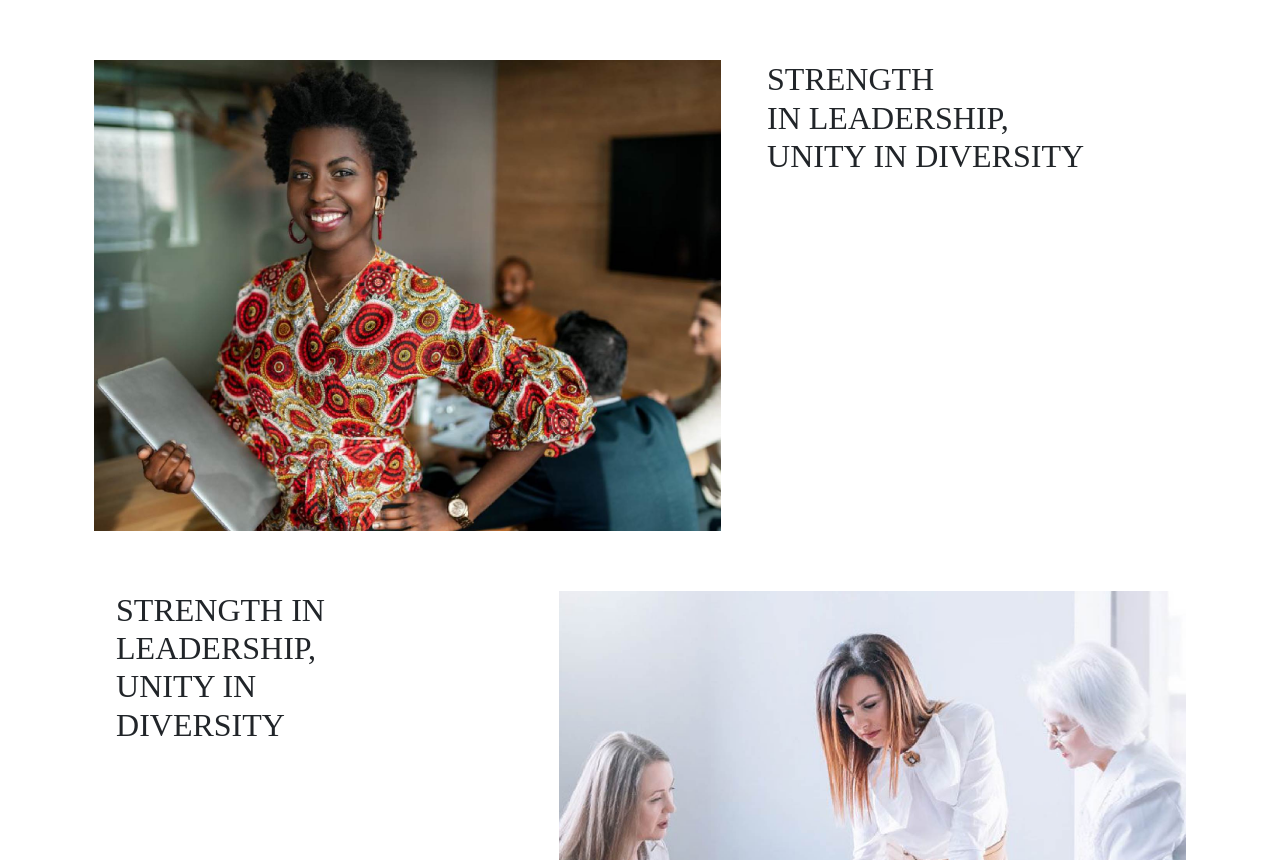
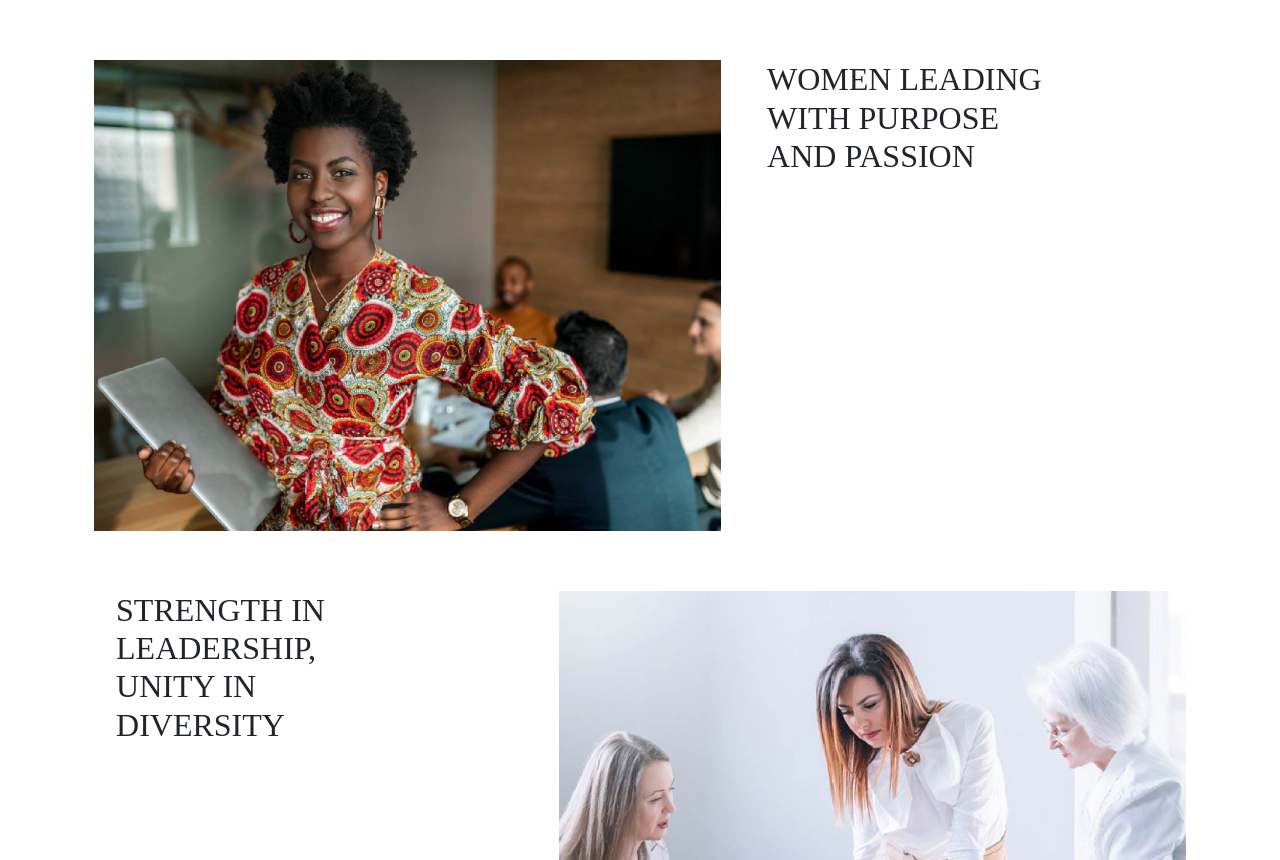
Before and after one commit to Abdallahelmesery213/The_Woibex_Global_Leaders_Best_Practice, a plain HTML site: page index.html in a window 1280 px wide. Shown: the part 6467-7327 px from the top of the page. Drawn offline with nearby package versions, Linux system fonts and the light colour scheme; a web font is replaced by a local one.

Commit message:
upd text

```diff
--- a/index.html
+++ b/index.html
@@ -471,7 +471,7 @@
               	Empowering Thought Leaders Worldwide at The World Influencers Council.
             </h2> -->
             <h2>
-              STRENGTH <br> IN LEADERSHIP, <br> UNITY IN DIVERSITY
+              WOMEN LEADING <br> WITH PURPOSE <br> AND PASSION
             </h2>
           </div>
         </div>
```
